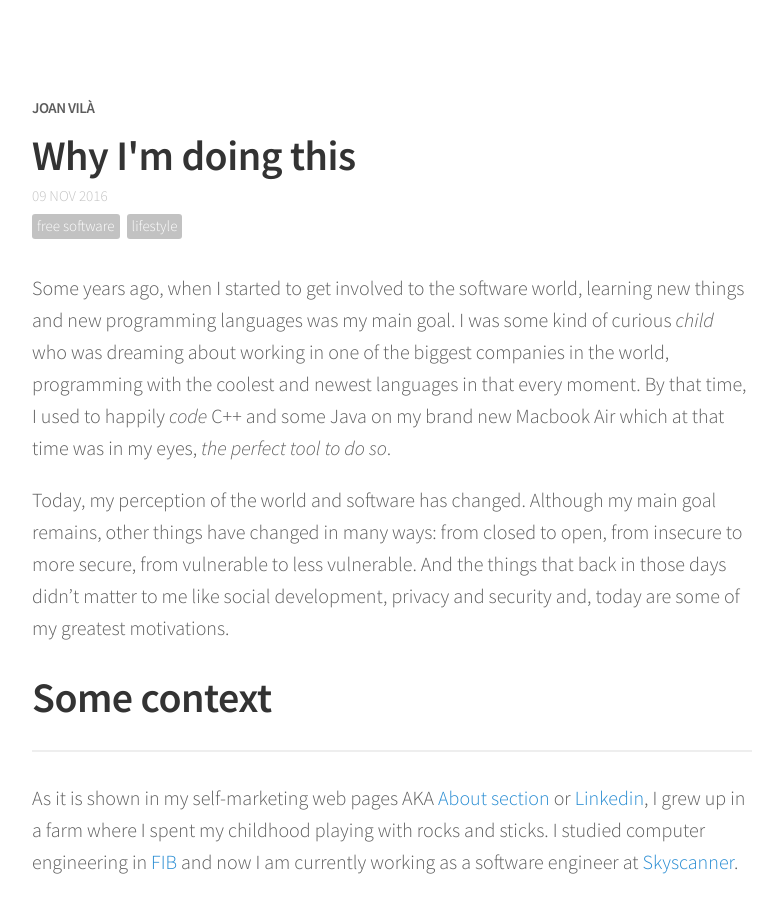
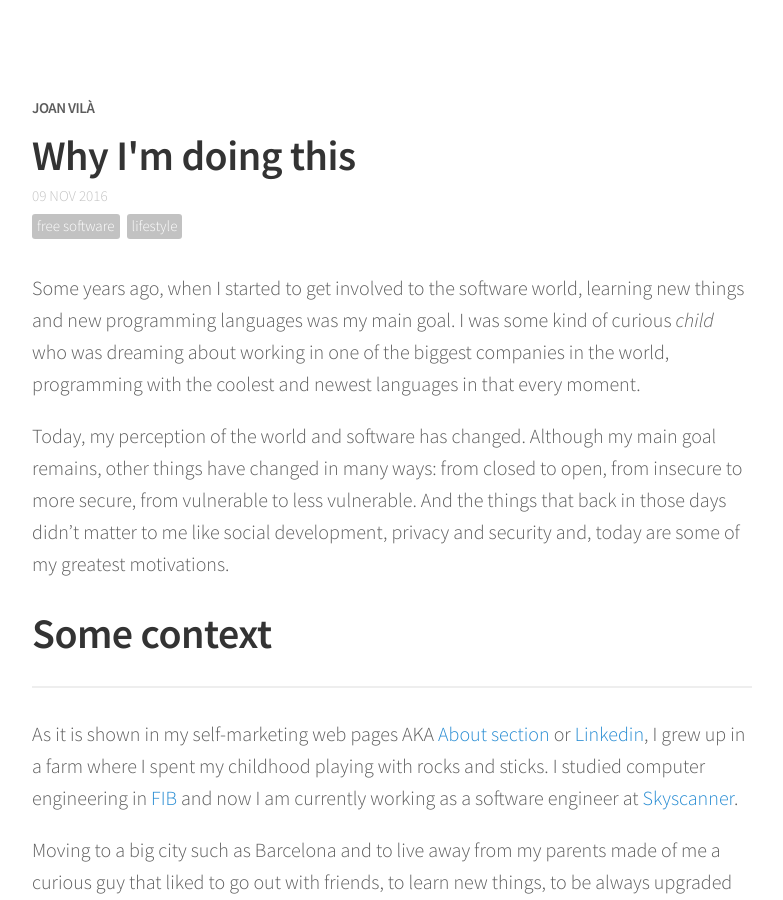
Before and after one commit to joanvila/joanvila.github.io, a Jekyll site: the page built from _posts/2016-11-09-why-i-am-doing-this.md, in a window 1280 px wide and 900 px high. Shown: the whole window, without its empty margins (248-1031 px from the left). Built offline with Jekyll 4.4.1, drawn with Linux system fonts in a browser that asks for light colours; nearby versions of some CDN libraries; comment, search, counter and statistics services are not loaded.

```diff
--- a/_posts/2016-11-09-why-i-am-doing-this.md
+++ b/_posts/2016-11-09-why-i-am-doing-this.md
@@ -8,7 +8,7 @@ comments: true
 share: true
 ---
 
-Some years ago, when I started to get involved to the software world, learning new things and new programming languages was my main goal. I was some kind of curious *child* who was dreaming about working in one of the biggest companies in the world, programming with the coolest and newest languages in that every moment. By that time, I used to happily *code* C++ and some Java on my brand new Macbook Air which at that time was in my eyes, *the perfect tool to do so*.
+Some years ago, when I started to get involved to the software world, learning new things and new programming languages was my main goal. I was some kind of curious *child* who was dreaming about working in one of the biggest companies in the world, programming with the coolest and newest languages in that every moment.
 
 Today, my perception of the world and software has changed. Although my main goal remains, other things have changed in many ways: from closed to open, from insecure to more secure, from vulnerable to less vulnerable. And the things that back in those days didn't matter to me like social development, privacy and security and, today are some of my greatest motivations.
 
```
Also changed, not shown: _posts/2018-10-12-running-acceptance-tests-in-ci.md (+3 -2 lines).
